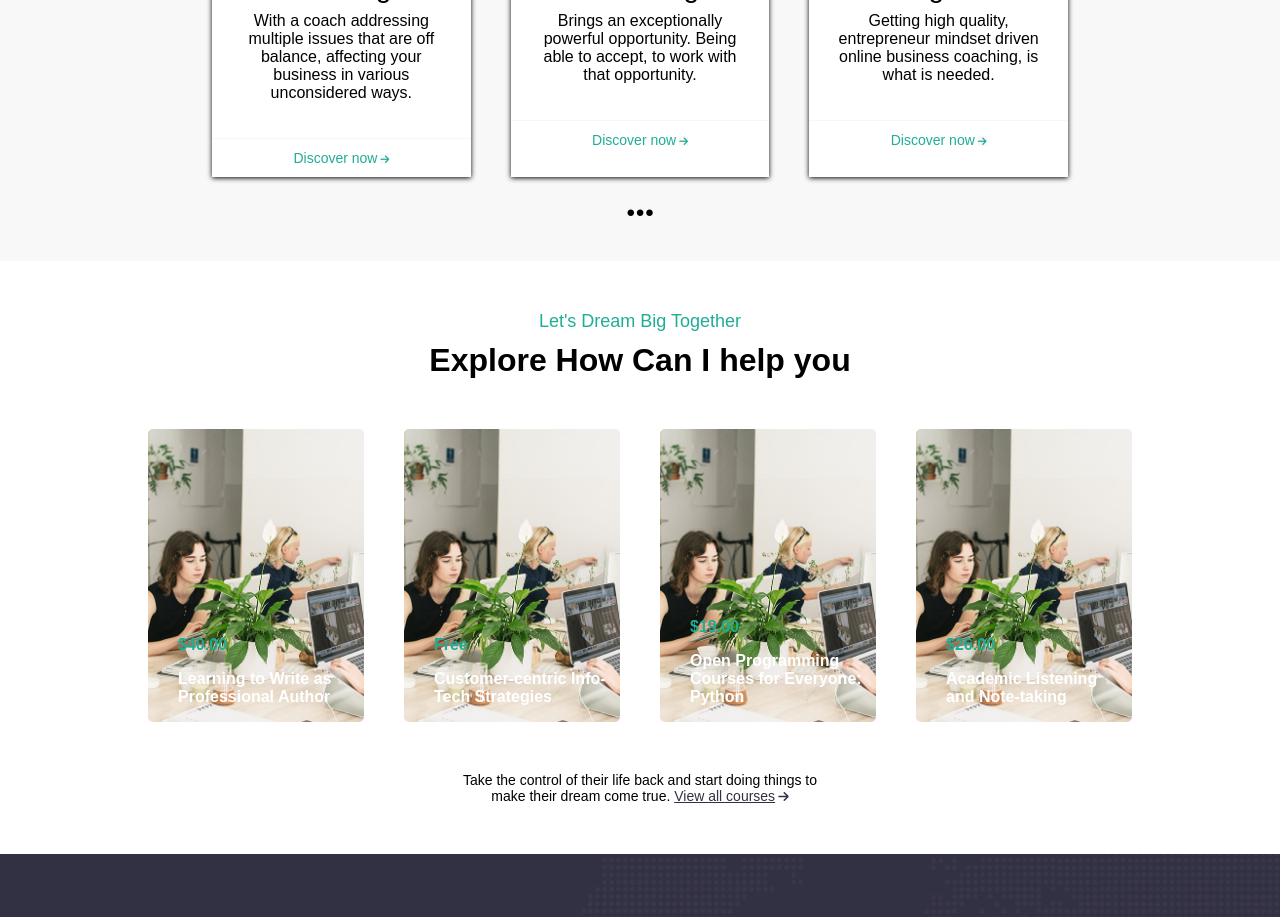
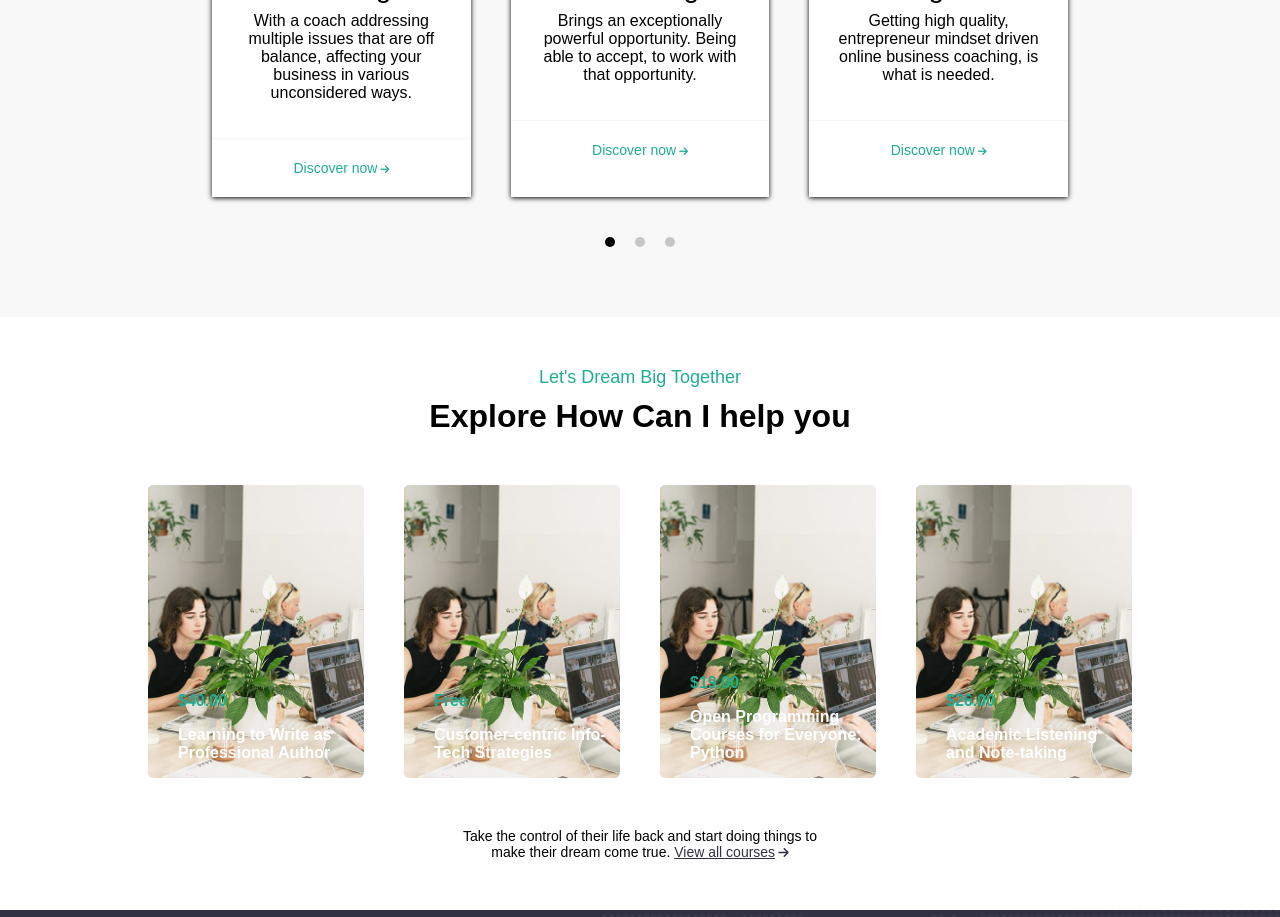
Before and after one commit to FrancescoCataletto/proj-html-vuejs, a Vue app: page / in a window 1280 px wide. Shown: the part 1940-2857 px from the top of the page. Built offline with nearby package versions, Linux system fonts and the light colour scheme.

Commit message:
added hover feature to "discovernowcomponent" card

```diff
--- a/src/components/DiscoverNowComponent.vue
+++ b/src/components/DiscoverNowComponent.vue
@@ -47,8 +47,10 @@
                   </div>
               </div>
           </div>
-          <div id="bottom-discover">
-              <i class="fa-solid fa-ellipsis"></i>
+          <div id="bottom-discover" class="d-flex justify-content-center">
+              <div id="selected"></div>
+              <div></div>
+              <div></div>
           </div>
       </div>
   </div>
@@ -107,7 +109,7 @@ export default {
 
 .card-link{
     background-color: white;
-    padding: 10px 0;
+    padding: 20px 0;
     border-top: 1px solid rgb(247, 247, 247);
     a{
         text-decoration: none;
@@ -119,10 +121,29 @@ export default {
         margin-left: 3px;
     }
 }
+.card-link:hover, .card-link:hover a, .card-link:hover i{
+    cursor: pointer;
+    background-color: $brand-color;
+    color: white;
+}
 
 #bottom-discover{
     text-align: center;
-    margin-top: 20px;
-    font-size: 30px;
+    padding: 40px 0;
+    div{
+        background-color: black;
+        opacity: 0.2;
+        padding: 5px;
+        border-radius: 50%;
+        margin: 0 10px;
+        cursor: pointer;
+    }
+    #selected{
+            background-color: black;
+            opacity: 1;
+            padding: 5px;
+            border-radius: 50%;
+            margin: 0 10px;
+    }
 }
 </style>
```
